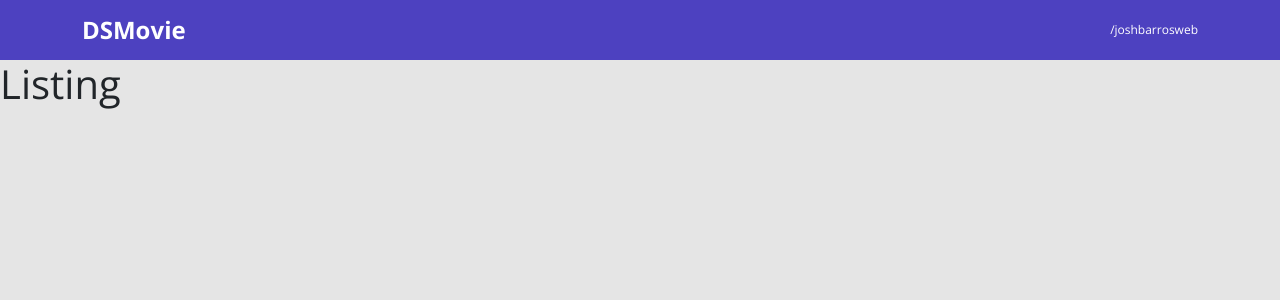
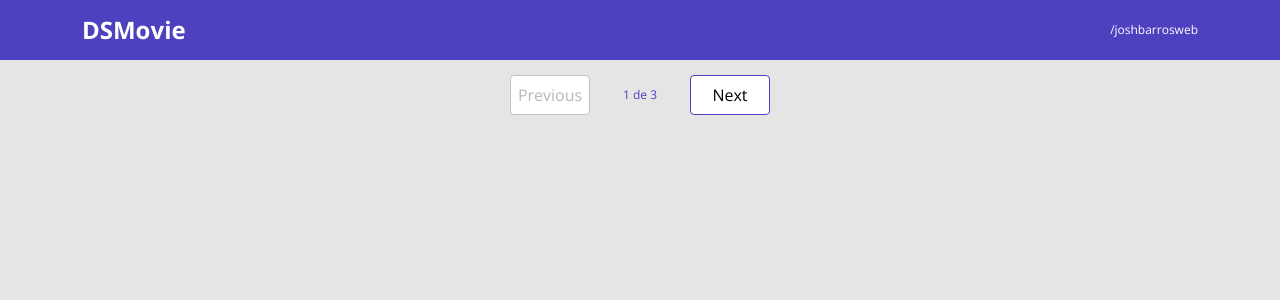
Before and after one commit to joshbarrosweb/reactjs-spring-dsmovie, a React (Create React App) app in the folder frontend/: page / in a window 1280 px wide. Shown: the top 300 px of the page. Built offline with nearby package versions, Linux system fonts and the light colour scheme.

Commit message:
chore: created pagination component

```diff
--- /dev/null
+++ b/frontend/src/components/Pagination/index.tsx
@@ -0,0 +1,19 @@
+import "./styles.css"
+
+function Pagination() {
+    return (
+        <div className="dsmovie-pagination-container">
+            <div className="dsmovie-pagination-box">
+                <button className="dsmovie-pagination-button" disabled={true} >
+                    Previous
+                </button>
+                <p>{`${1} de ${3}`}</p>
+                <button className="dsmovie-pagination-button" disabled={false} >
+                    Next
+                </button>
+            </div>
+        </div>
+    )
+}
+
+export default Pagination;
--- /dev/null
+++ b/frontend/src/components/Pagination/styles.css
@@ -0,0 +1,53 @@
+.dsmovie-pagination-container {
+    padding: 15px 0;
+    display: flex;
+    justify-content: center;
+    align-items: center;
+}
+
+.dsmovie-pagination-box {
+    width: 260px;
+    display: flex;
+    justify-content: space-between;
+    align-items: center;
+}
+
+.dsmovie-pagination-box form {
+    width: 100%;
+    display: flex;
+}
+
+.dsmovie-pagination-button {
+    width: 80px;
+    height: 40px;
+    border-radius: 4px;
+    background-color: #fff;
+    display: flex;
+    justify-content: center;
+    align-items: center;
+    border: 1px solid var(--color-primary);
+    cursor: pointer;
+}
+
+.dsmovie-pagination-button svg {
+    filter: brightness(0) saturate(100%) invert(26%) sepia(19%) saturate(7395%) hue-rotate(234deg) brightness(89%) contrast(92%);
+}
+
+.dsmovie-pagination-button:disabled {
+    border: 1px solid #c2c2c2;
+    cursor: unset;
+}
+
+.dsmovie-pagination-button:disabled svg {
+    filter: none;
+}
+
+.dsmovie-pagination-container p {
+    margin: 0;
+    font-size: 12px;
+    color: var(--color-primary);
+}
+
+.dsmovie-flip-horizontal {
+    transform: rotate(180deg);
+}
--- a/frontend/src/pages/Listing/index.tsx
+++ b/frontend/src/pages/Listing/index.tsx
@@ -1,7 +1,9 @@
+import Pagination from "../../components/Pagination";
+
 function Listing() {
 
     return (
-        <h1>Listing</h1>
+        <Pagination />
     )
 }
 
```
